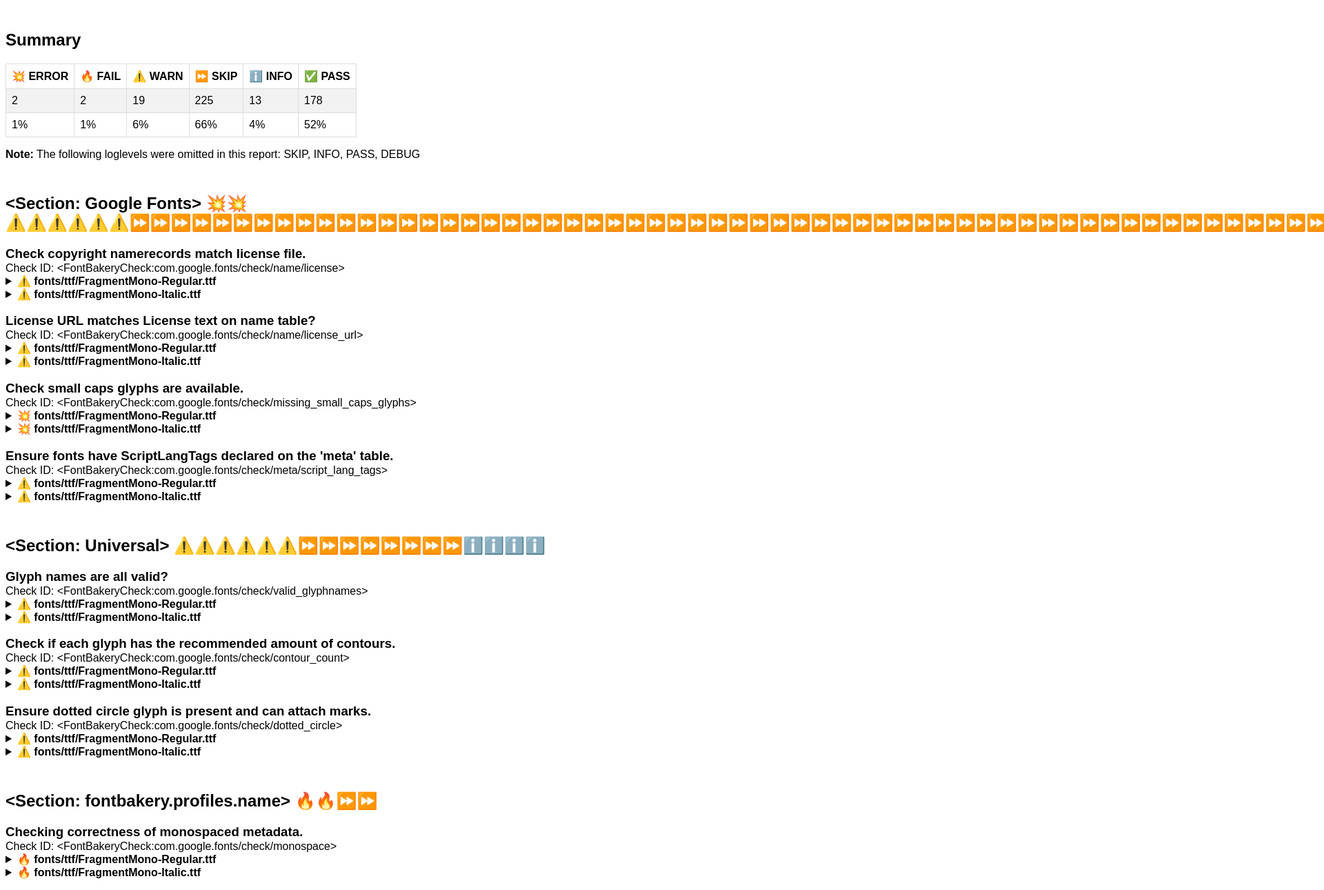
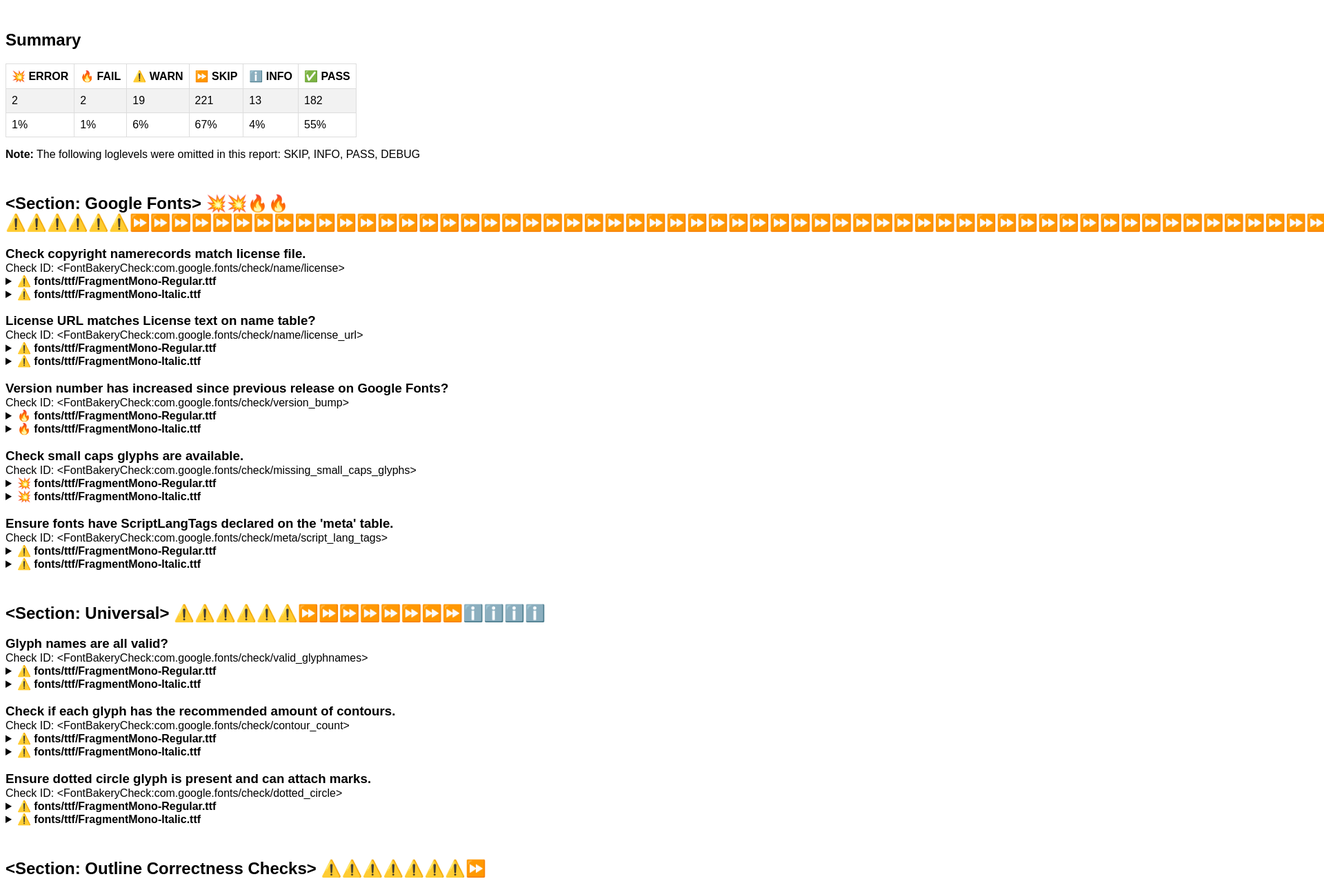
Before and after one commit to weiweihuanghuang/fragment-mono, a plain HTML site: page fontbakery/fontbakery-report.html in a window 1280 px wide. Shown: the part 120-1410 px from the top of the page at 69% size, 1920 px wide, since content can reach past the window. Drawn offline with Linux system fonts and the light colour scheme.

Commit message:
deploy: 97f2600f2137974996d66a18b39ddd8a0ef63d9b

```diff
--- a/fontbakery/fontbakery-report.html
+++ b/fontbakery/fontbakery-report.html
@@ -75,22 +75,22 @@
                 <td>2</td>
                 <td>2</td>
                 <td>19</td>
-                <td>225</td>
+                <td>221</td>
                 <td>13</td>
-                <td>178</td>
+                <td>182</td>
             </tr>
             <tr>
                 <td>1%</td>
                 <td>1%</td>
                 <td>6%</td>
-                <td>66%</td>
+                <td>67%</td>
                 <td>4%</td>
-                <td>52%</td>
+                <td>55%</td>
             </tr>
             </table>
 
 <p><strong>Note:</strong> The following loglevels were omitted in this report: SKIP, INFO, PASS, DEBUG</p>
-<h2>&lt;Section: Google Fonts&gt; 💥💥⚠️⚠️⚠️⚠️⚠️⚠️⏩⏩⏩⏩⏩⏩⏩⏩⏩⏩⏩⏩⏩⏩⏩⏩⏩⏩⏩⏩⏩⏩⏩⏩⏩⏩⏩⏩⏩⏩⏩⏩⏩⏩⏩⏩⏩⏩⏩⏩⏩⏩⏩⏩⏩⏩⏩⏩⏩⏩⏩⏩⏩⏩⏩⏩⏩⏩⏩⏩⏩⏩⏩⏩⏩⏩⏩⏩⏩⏩⏩⏩⏩⏩⏩⏩⏩⏩⏩⏩⏩⏩⏩⏩⏩⏩⏩⏩⏩⏩⏩⏩⏩⏩⏩⏩⏩⏩⏩⏩⏩⏩⏩⏩⏩⏩⏩⏩⏩⏩⏩⏩⏩⏩⏩⏩⏩⏩⏩⏩⏩⏩⏩⏩⏩⏩⏩⏩⏩⏩⏩⏩⏩⏩⏩⏩⏩⏩⏩⏩⏩⏩⏩⏩⏩⏩⏩⏩⏩⏩⏩⏩⏩⏩⏩⏩⏩⏩⏩⏩⏩⏩⏩⏩⏩⏩ℹ️ℹ️ℹ️ℹ️ℹ️ℹ️ℹ️ℹ️ℹ️</h2>
+<h2>&lt;Section: Google Fonts&gt; 💥💥🔥🔥⚠️⚠️⚠️⚠️⚠️⚠️⏩⏩⏩⏩⏩⏩⏩⏩⏩⏩⏩⏩⏩⏩⏩⏩⏩⏩⏩⏩⏩⏩⏩⏩⏩⏩⏩⏩⏩⏩⏩⏩⏩⏩⏩⏩⏩⏩⏩⏩⏩⏩⏩⏩⏩⏩⏩⏩⏩⏩⏩⏩⏩⏩⏩⏩⏩⏩⏩⏩⏩⏩⏩⏩⏩⏩⏩⏩⏩⏩⏩⏩⏩⏩⏩⏩⏩⏩⏩⏩⏩⏩⏩⏩⏩⏩⏩⏩⏩⏩⏩⏩⏩⏩⏩⏩⏩⏩⏩⏩⏩⏩⏩⏩⏩⏩⏩⏩⏩⏩⏩⏩⏩⏩⏩⏩⏩⏩⏩⏩⏩⏩⏩⏩⏩⏩⏩⏩⏩⏩⏩⏩⏩⏩⏩⏩⏩⏩⏩⏩⏩⏩⏩⏩⏩⏩⏩⏩⏩⏩⏩⏩⏩⏩⏩⏩⏩⏩⏩⏩⏩⏩ℹ️ℹ️ℹ️ℹ️ℹ️ℹ️ℹ️ℹ️ℹ️</h2>
 <h3>Check copyright namerecords match license file.</h3>
 <div>Check ID: &lt;FontBakeryCheck:com.google.fonts/check/name/license&gt;</div>
 
@@ -116,6 +116,15 @@
 </span></li><li class='details_item'><span class='details_indicator'>⚠️ WARN</span><span class='details_text'><p>Please consider using HTTPS URLs at name table entry [plat=3, enc=1, name=13] [code: http-in-description]</p>
 </span></li><li class='details_item'><span class='details_indicator'>⚠️ WARN</span><span class='details_text'><p>For now we're still accepting http URLs, but you should consider using https instead.
 [code: http]</p>
+</span></li></ul></div></details>
+<h3>Version number has increased since previous release on Google Fonts?</h3>
+<div>Check ID: &lt;FontBakeryCheck:com.google.fonts/check/version_bump&gt;</div>
+
+<details><summary>🔥 <strong>fonts/ttf/FragmentMono-Regular.ttf</strong></summary><div><ul><li class='details_item'><span class='details_indicator'>🔥 FAIL</span><span class='details_text'><p>Version number 1.0110015869140625 is equal to version on Google Fonts.</p>
+</span></li><li class='details_item'><span class='details_indicator'>🔥 FAIL</span><span class='details_text'><p>Version number 1.0110015869140625 is equal to version on Google Fonts GitHub repo.</p>
+</span></li></ul></div></details>
+<details><summary>🔥 <strong>fonts/ttf/FragmentMono-Italic.ttf</strong></summary><div><ul><li class='details_item'><span class='details_indicator'>🔥 FAIL</span><span class='details_text'><p>Version number 1.0110015869140625 is equal to version on Google Fonts.</p>
+</span></li><li class='details_item'><span class='details_indicator'>🔥 FAIL</span><span class='details_text'><p>Version number 1.0110015869140625 is equal to version on Google Fonts GitHub repo.</p>
 </span></li></ul></div></details>
 <h3>Check small caps glyphs are available.</h3>
 <div>Check ID: &lt;FontBakeryCheck:com.google.fonts/check/missing_small_caps_glyphs&gt;</div>
@@ -198,14 +207,6 @@ semicolon_semicolon_semicolon.liga, less_numbersign_hyphen_hyphen.liga and ascii
 <details><summary>⚠️ <strong>fonts/ttf/FragmentMono-Regular.ttf</strong></summary><div><ul><li class='details_item'><span class='details_indicator'>⚠️ WARN</span><span class='details_text'><p>No dotted circle glyph present [code: missing-dotted-circle]</p>
 </span></li></ul></div></details>
 <details><summary>⚠️ <strong>fonts/ttf/FragmentMono-Italic.ttf</strong></summary><div><ul><li class='details_item'><span class='details_indicator'>⚠️ WARN</span><span class='details_text'><p>No dotted circle glyph present [code: missing-dotted-circle]</p>
-</span></li></ul></div></details>
-<h2>&lt;Section: fontbakery.profiles.name&gt; 🔥🔥⏩⏩</h2>
-<h3>Checking correctness of monospaced metadata.</h3>
-<div>Check ID: &lt;FontBakeryCheck:com.google.fonts/check/monospace&gt;</div>
-
-<details><summary>🔥 <strong>fonts/ttf/FragmentMono-Regular.ttf</strong></summary><div><ul><li class='details_item'><span class='details_indicator'>🔥 FAIL</span><span class='details_text'><p>The PANOSE numbers are incorrect for a monospaced font. Note: Family Type is set to 0, which does not seem right. [code: mono-bad-panose]</p>
-</span></li></ul></div></details>
-<details><summary>🔥 <strong>fonts/ttf/FragmentMono-Italic.ttf</strong></summary><div><ul><li class='details_item'><span class='details_indicator'>🔥 FAIL</span><span class='details_text'><p>The PANOSE numbers are incorrect for a monospaced font. Note: Family Type is set to 0, which does not seem right. [code: mono-bad-panose]</p>
 </span></li></ul></div></details>
 <h2>&lt;Section: Outline Correctness Checks&gt; ⚠️⚠️⚠️⚠️⚠️⚠️⚠️⏩</h2>
 <h3>Are there any misaligned on-curve points?</h3>
```
Also changed, not shown: badges/overall.json (+1 -1 lines), proof/text.html (+2 -2 lines), proof/fonts/FragmentMono-Italic.ttf, proof/fonts/FragmentMono-Regular.ttf, 1 other file.
